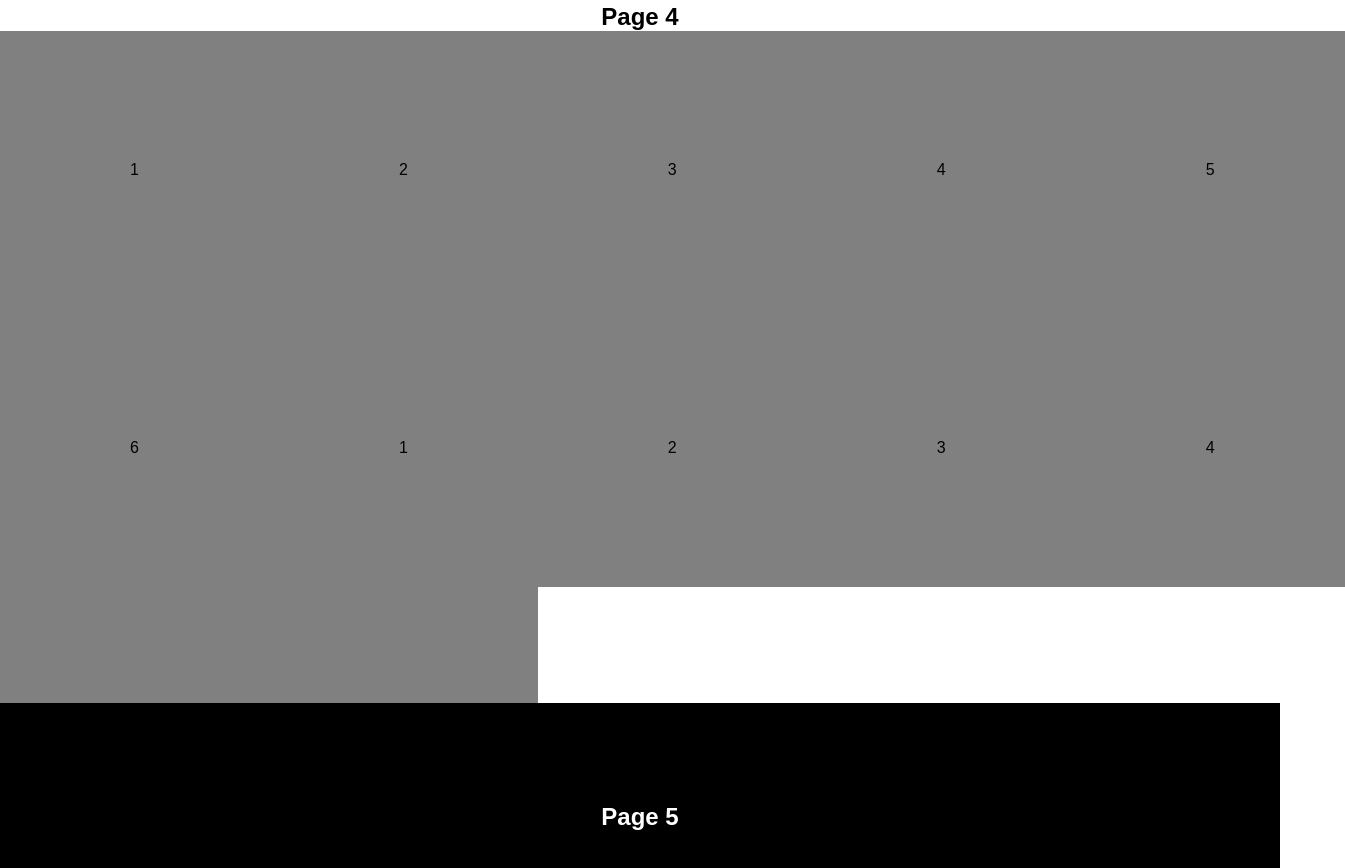
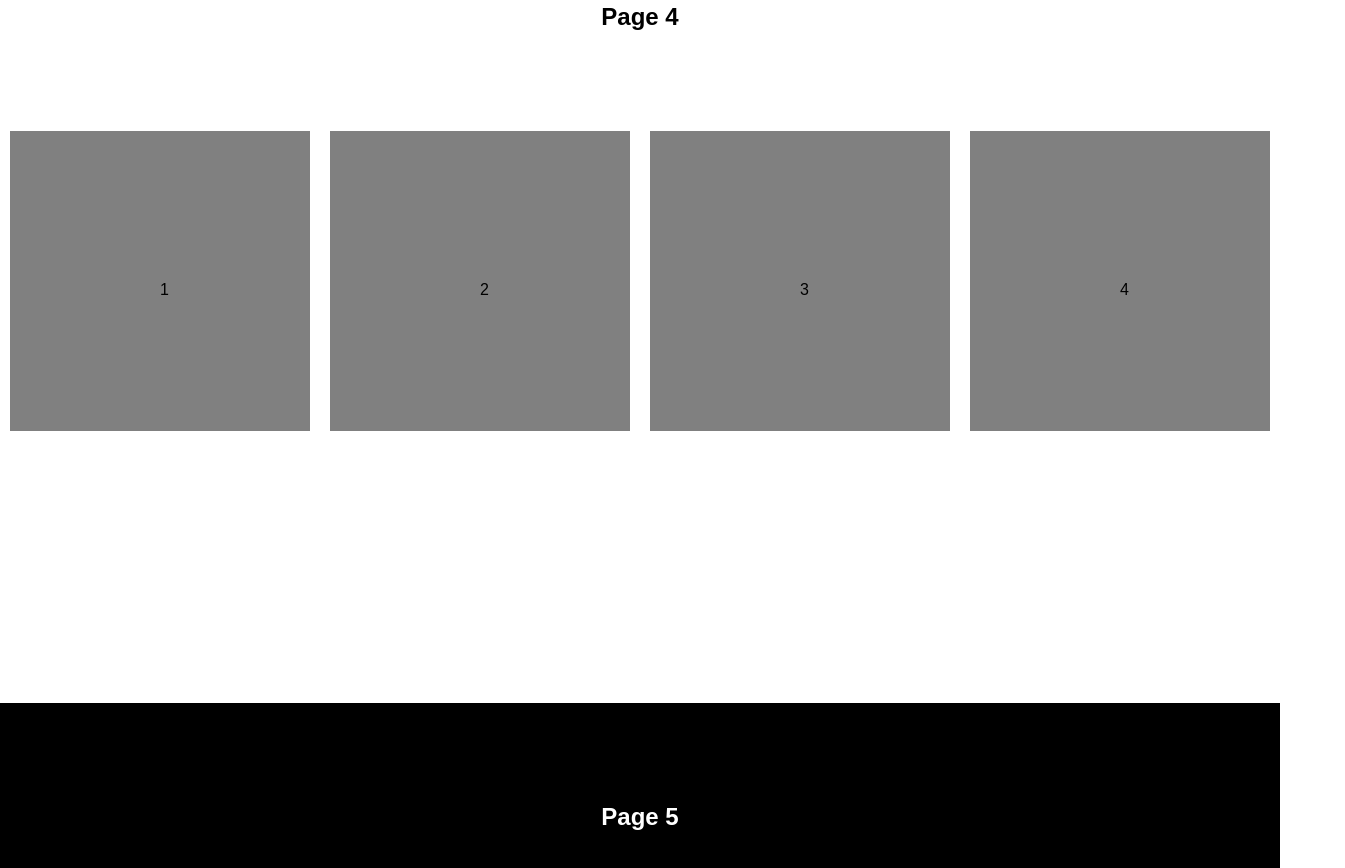
Before and after one commit to bethanyann/single_page_portfolio, a plain HTML site: page index.html in a window 1280 px wide. Shown: the part 2497-3365 px from the top of the page, 1345 px wide, since content can reach past the window. Drawn offline with Linux system fonts and the light colour scheme.

Commit message:
adding flexbox containers

```diff
--- a/index.html
+++ b/index.html
@@ -40,19 +40,11 @@
 
 	<section id="pageD" class="page_section">
 		<h1>Page 4</h1>
-		<div class="grid-container2">
-			<div class="item">1</div>
-	        <div class="item">2</div>
-	        <div class="item">3</div>
-	        <div class="item">4</div>
-	        <div class="item">5</div>
-	        <div class="item">6</div>
-	        <div class="item">1</div>
-	        <div class="item">2</div>
-	        <div class="item">3</div>
-	        <div class="item">4</div>
-	        <div class="item">5</div>
-	        <div class="item">6</div>
+		<div class="flex-container2">
+			<div class="item2">1</div>
+	        <div class="item2">2</div>
+	        <div class="item2">3</div>
+	        <div class="item2">4</div>
 		</div>
 	</section>
 
--- a/styles.css
+++ b/styles.css
@@ -77,7 +77,15 @@ h1 {
 	object-fit: cover;
 	padding: 130px;
 	background-color: gray;
+}
 
+.item2
+{
+	height: 200px;
+	width: 200px;
+	padding: 150px;
+	margin: 10px;
+	background-color: gray;
 }
 .grid-container > div {
   display: flex;
@@ -88,9 +96,10 @@ h1 {
   background-color: gray;
 }
 
-.grid-container2{
-	display: grid;
-	margin: 0;
-	grid-template-rows: repeat(4, auto);
-	grid-template-columns: repeat(5, auto);
+.flex-container2{
+	height: 500px;
+	display: flex;
+	flex-direction: row;
+	justify-content: center;
+	align-items: center; /* this isnt going to work really bc the parent div height is weird.
 }
```
